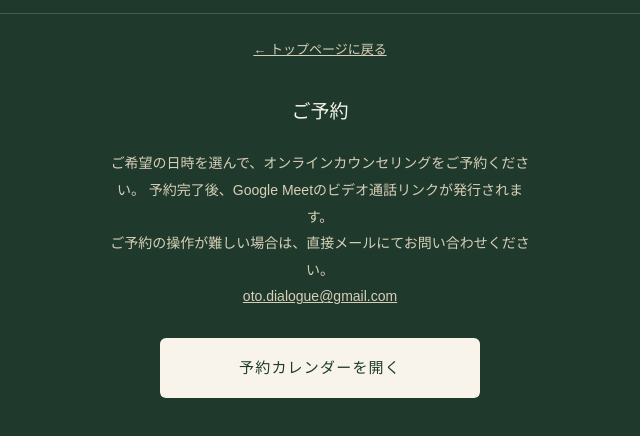
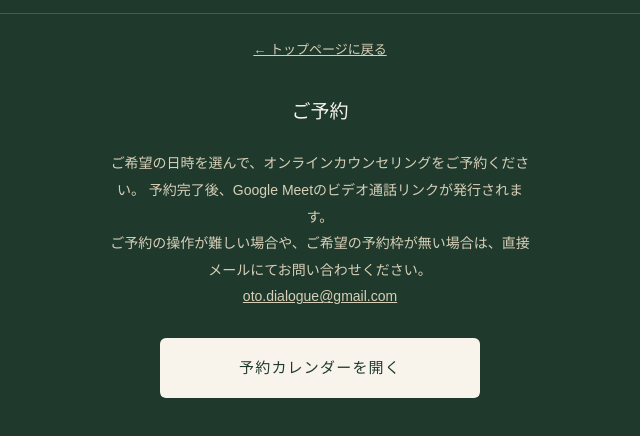
Before and after one commit to otodialogue-afk/oto-counseling-site, a plain HTML site: page reservation.html in a window 1280 px wide. Shown: the part 114-550 px from the top of the page, without its empty margins (320-960 px from the left). Drawn offline with Linux system fonts and the light colour scheme.

Commit message:
Update reservation.html

```diff
--- a/reservation.html
+++ b/reservation.html
@@ -83,7 +83,7 @@
   <p style="text-align:center; font-size:14px; color:var(--cream-muted); margin-bottom:28px;">
     ご希望の日時を選んで、オンラインカウンセリングをご予約ください。
     予約完了後、Google Meetのビデオ通話リンクが発行されます。<br>
-    ご予約の操作が難しい場合は、直接メールにてお問い合わせください。<br>
+    ご予約の操作が難しい場合や、ご希望の予約枠が無い場合は、直接メールにてお問い合わせください。<br>
     <a href="mailto:oto.dialogue@gmail.com">oto.dialogue@gmail.com</a>
   </p>
 
```
